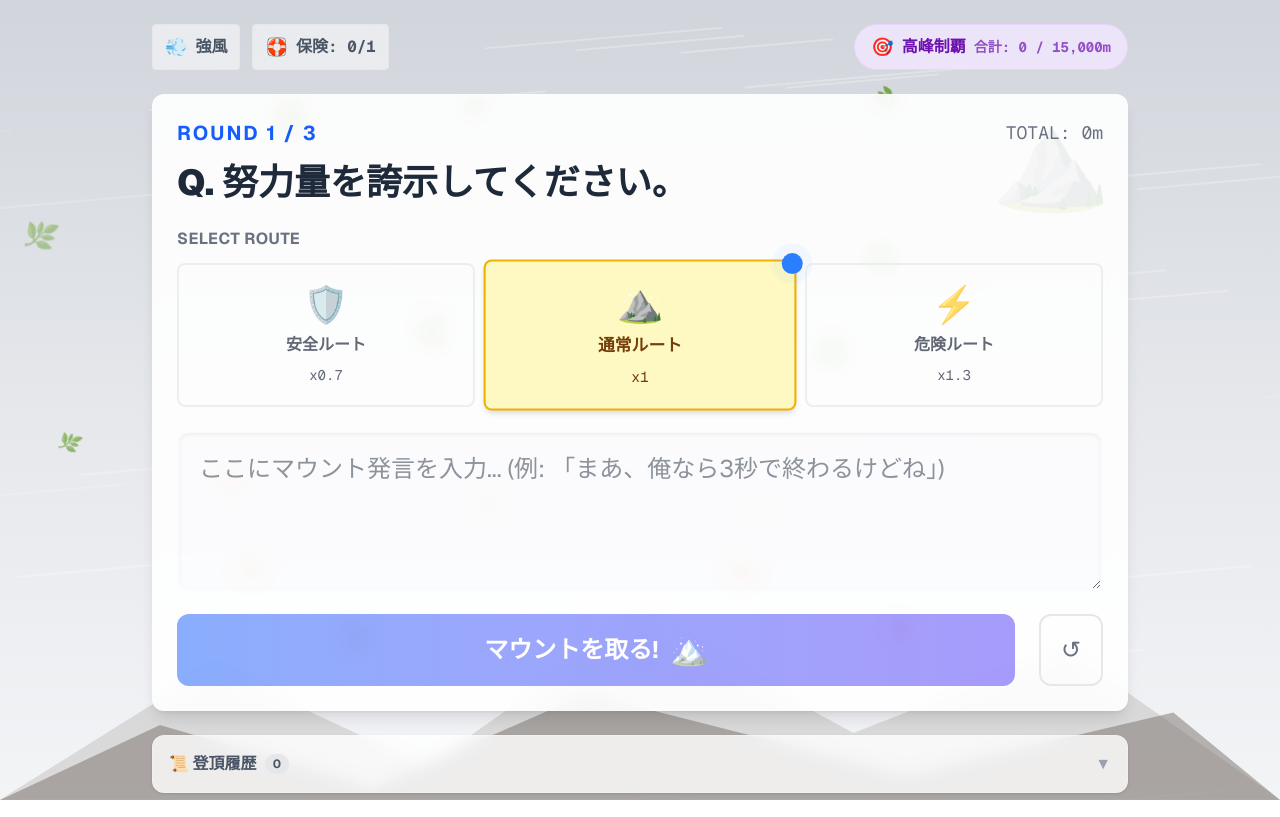
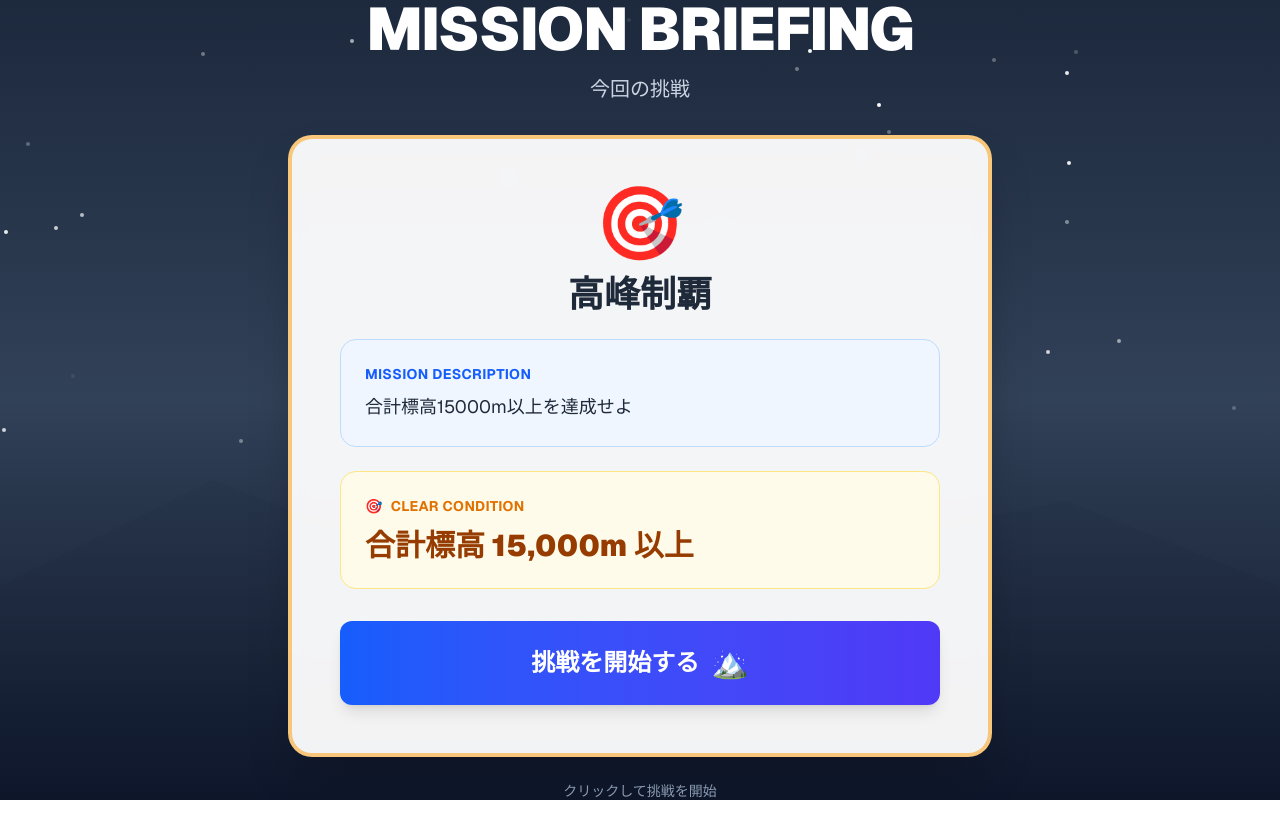
Before and after one commit to AliceWonerfulWorld/mounting_mountain, a Next.js app: page /solo in a window 1280 px wide. Built offline with nearby package versions, Linux system fonts and the light colour scheme.

Commit message:
feat: ソロゲームページを新規作成し、ゲーム状態管理、スコア計算、実績更新、およびUI表示ロジックを実装

```diff
--- a/src/app/solo/page.tsx
+++ b/src/app/solo/page.tsx
@@ -13,7 +13,7 @@ import { computeBonus } from "@/lib/solo/bonus";
 import { ROUTES, getRoute, type RouteId } from "@/lib/solo/routes";
 import { computeFinalAltitude } from "@/lib/solo/score";
 import { pickWeather, getWeather } from "@/lib/solo/weather";
-import { pickMission, evaluateMission } from "@/lib/solo/missions";
+import { pickMission, evaluateMission, type Mission } from "@/lib/solo/missions";
 import { buildSoloSummary } from "@/lib/solo/summary";
 import { SoloGameSummary } from "@/components/SoloGameSummary";
 import { getLabelJa } from "@/lib/labels";
@@ -54,13 +54,8 @@ export default function SoloPage() {
 
   useEffect(() => {
     setGame(initializeSoloGameState());
-
-    // Round 1のカットインを表示
-    setCutinRoundNumber(1);
-    setShowRoundCutin(true);
-    const timer = setTimeout(() => setShowRoundCutin(false), 2300);
-
-    return () => clearTimeout(timer);
+    // ミッション説明画面を表示 (カットインは後で)
+    setShowMissionBriefing(true);
   }, []);
 
   const [text, setText] = useState("");
@@ -76,6 +71,9 @@ export default function SoloPage() {
 
   // 結果表示中かどうかの状態
   const [showingResult, setShowingResult] = useState(false);
+
+  // ミッション説明画面の表示状態
+  const [showMissionBriefing, setShowMissionBriefing] = useState(true);
 
   if (!game) return <div className="min-h-screen flex items-center justify-center">Loading...</div>;
 
@@ -229,6 +227,30 @@ export default function SoloPage() {
     });
   }
 
+  function startGame() {
+    setShowMissionBriefing(false);
+
+    // Round 1のカットインを表示
+    setCutinRoundNumber(1);
+    setShowRoundCutin(true);
+    setTimeout(() => setShowRoundCutin(false), 2300);
+  }
+
+  function getMissionConditionText(mission: Mission | undefined): string {
+    if (!mission) return '';
+
+    switch (mission.id) {
+      case 'TOTAL_15000':
+        return `合計標高 ${mission.target?.toLocaleString() || '15,000'}m 以上`;
+      case 'EVEREST_1':
+        return `1回でも ${mission.target?.toLocaleString() || '8,000'}m 以上`;
+      case 'LABELS_3':
+        return `${mission.target || 3}種類以上のラベルを出す`;
+      default:
+        return '';
+    }
+  }
+
   function resetGame() {
     setGame(initializeSoloGameState());
     setText("");
@@ -260,6 +282,152 @@ export default function SoloPage() {
 
   return (
     <main className="min-h-screen relative overflow-x-hidden text-gray-800 dark:text-gray-200 font-sans">
+      {/* ミッション説明画面 */}
+      <AnimatePresence>
+        {showMissionBriefing && (
+          <motion.div
+            initial={{ opacity: 0 }}
+            animate={{ opacity: 1 }}
+            exit={{ opacity: 0, scale: 1.1 }}
+            transition={{ duration: 0.5 }}
+            className="fixed inset-0 z-50 flex items-center justify-center bg-gradient-to-b from-slate-800 via-slate-700 to-slate-900 overflow-hidden"
+          >
+            {/* 背景装飾 - 山のシルエット */}
+            <div className="absolute inset-0 pointer-events-none">
+              {/* 遠景の山々 */}
+              <motion.div
+                initial={{ opacity: 0, y: 50 }}
+                animate={{ opacity: 0.3, y: 0 }}
+                transition={{ delay: 0.2, duration: 1 }}
+                className="absolute bottom-0 left-0 right-0"
+              >
+                <svg viewBox="0 0 1200 400" className="w-full h-auto opacity-40">
+                  <path d="M0,400 L0,200 L200,100 L400,180 L600,80 L800,160 L1000,120 L1200,200 L1200,400 Z" fill="url(#mountainGrad)" />
+                  <defs>
+                    <linearGradient id="mountainGrad" x1="0%" y1="0%" x2="0%" y2="100%">
+                      <stop offset="0%" stopColor="#1e293b" stopOpacity="0.8" />
+                      <stop offset="100%" stopColor="#0f172a" stopOpacity="0.9" />
+                    </linearGradient>
+                  </defs>
+                </svg>
+              </motion.div>
+
+              {/* 星空エフェクト */}
+              <div className="absolute inset-0">
+                {[...Array(30)].map((_, i) => (
+                  <motion.div
+                    key={i}
+                    initial={{ opacity: 0 }}
+                    animate={{ opacity: [0, 1, 0] }}
+                    transition={{ delay: Math.random() * 2, duration: 2 + Math.random() * 2, repeat: Infinity }}
+                    className="absolute w-1 h-1 bg-white rounded-full"
+                    style={{
+                      left: `${Math.random() * 100}%`,
+                      top: `${Math.random() * 60}%`,
+                    }}
+                  />
+                ))}
+              </div>
+            </div>
+
+            {/* メインコンテンツ */}
+            <motion.div
+              initial={{ opacity: 0, scale: 0.9 }}
+              animate={{ opacity: 1, scale: 1 }}
+              transition={{ delay: 0.3, duration: 0.5 }}
+              className="relative z-10 max-w-3xl px-8 w-full"
+            >
+              {/* ヘッダー */}
+              <div className="text-center mb-8">
+                <motion.div
+                  initial={{ y: -20, opacity: 0 }}
+                  animate={{ y: 0, opacity: 1 }}
+                  transition={{ delay: 0.5, duration: 0.5 }}
+                  className="text-5xl md:text-6xl font-black text-white mb-4 tracking-tight"
+                >
+                  MISSION BRIEFING
+                </motion.div>
+                <motion.div
+                  initial={{ y: -10, opacity: 0 }}
+                  animate={{ y: 0, opacity: 1 }}
+                  transition={{ delay: 0.6, duration: 0.5 }}
+                  className="text-xl text-slate-300"
+                >
+                  今回の挑戦
+                </motion.div>
+              </div>
+
+              {/* ミッションカード */}
+              <motion.div
+                initial={{ y: 30, opacity: 0 }}
+                animate={{ y: 0, opacity: 1 }}
+                transition={{ delay: 0.7, duration: 0.5 }}
+                className="bg-white/95 dark:bg-zinc-900/95 rounded-3xl p-8 md:p-12 shadow-2xl border-4 border-amber-500/50 backdrop-blur-sm"
+              >
+                {/* ミッションアイコンとタイトル */}
+                <div className="text-center mb-6">
+                  <motion.div
+                    initial={{ scale: 0 }}
+                    animate={{ scale: 1 }}
+                    transition={{ delay: 0.9, type: "spring", stiffness: 200 }}
+                    className="text-7xl mb-4"
+                  >
+                    🎯
+                  </motion.div>
+                  <div className="text-3xl md:text-4xl font-black text-gray-800 dark:text-gray-100">
+                    {game.mission?.title || 'ミッション'}
+                  </div>
+                </div>
+
+                {/* ミッション説明 */}
+                <div className="bg-blue-50 dark:bg-blue-950/50 rounded-2xl p-6 mb-6 border border-blue-200 dark:border-blue-800">
+                  <div className="text-sm font-bold text-blue-600 dark:text-blue-400 mb-2 uppercase tracking-wide">
+                    Mission Description
+                  </div>
+                  <div className="text-lg text-gray-800 dark:text-gray-100 leading-relaxed">
+                    {game.mission?.description || ''}
+                  </div>
+                </div>
+
+                {/* 達成条件 */}
+                <div className="bg-amber-50 dark:bg-amber-950/50 rounded-2xl p-6 mb-8 border border-amber-200 dark:border-amber-800">
+                  <div className="text-sm font-bold text-amber-600 dark:text-amber-400 mb-3 uppercase tracking-wide flex items-center gap-2">
+                    <span>🎯</span>
+                    <span>Clear Condition</span>
+                  </div>
+                  <div className="text-2xl md:text-3xl font-black text-amber-800 dark:text-amber-100">
+                    {getMissionConditionText(game.mission)}
+                  </div>
+                </div>
+
+                {/* スタートボタン */}
+                <motion.button
+                  onClick={startGame}
+                  whileHover={{ scale: 1.02 }}
+                  whileTap={{ scale: 0.98 }}
+                  className="w-full py-6 rounded-xl bg-gradient-to-r from-blue-600 to-indigo-600 text-white font-bold text-2xl transition-transform shadow-lg hover:shadow-xl"
+                >
+                  <div className="flex items-center justify-center gap-3">
+                    <span>挑戦を開始する</span>
+                    <span className="text-3xl">🏔️</span>
+                  </div>
+                </motion.button>
+              </motion.div>
+
+              {/* ヒント */}
+              <motion.div
+                initial={{ opacity: 0 }}
+                animate={{ opacity: 1 }}
+                transition={{ delay: 1.2, duration: 0.5 }}
+                className="text-center mt-6 text-slate-400 text-sm"
+              >
+                クリックして挑戦を開始
+              </motion.div>
+            </motion.div>
+          </motion.div>
+        )}
+      </AnimatePresence>
+
       {/* ラウンドカットインエフェクト */}
       <AnimatePresence>
         {showRoundCutin && (
@@ -839,8 +1007,8 @@ export default function SoloPage() {
                     <button
                       onClick={proceedToNextRound}
                       className={`w-full py-5 rounded-xl text-white font-bold text-xl md:text-2xl hover:scale-[1.02] transition-transform shadow-lg ${game.roundIndex + 1 >= game.players[0].rounds.length
-                          ? 'bg-gradient-to-r from-yellow-600 to-orange-600'
-                          : 'bg-gradient-to-r from-green-600 to-emerald-600'
+                        ? 'bg-gradient-to-r from-yellow-600 to-orange-600'
+                        : 'bg-gradient-to-r from-green-600 to-emerald-600'
                         }`}
                     >
                       <div className="flex items-center justify-center gap-3">
```
